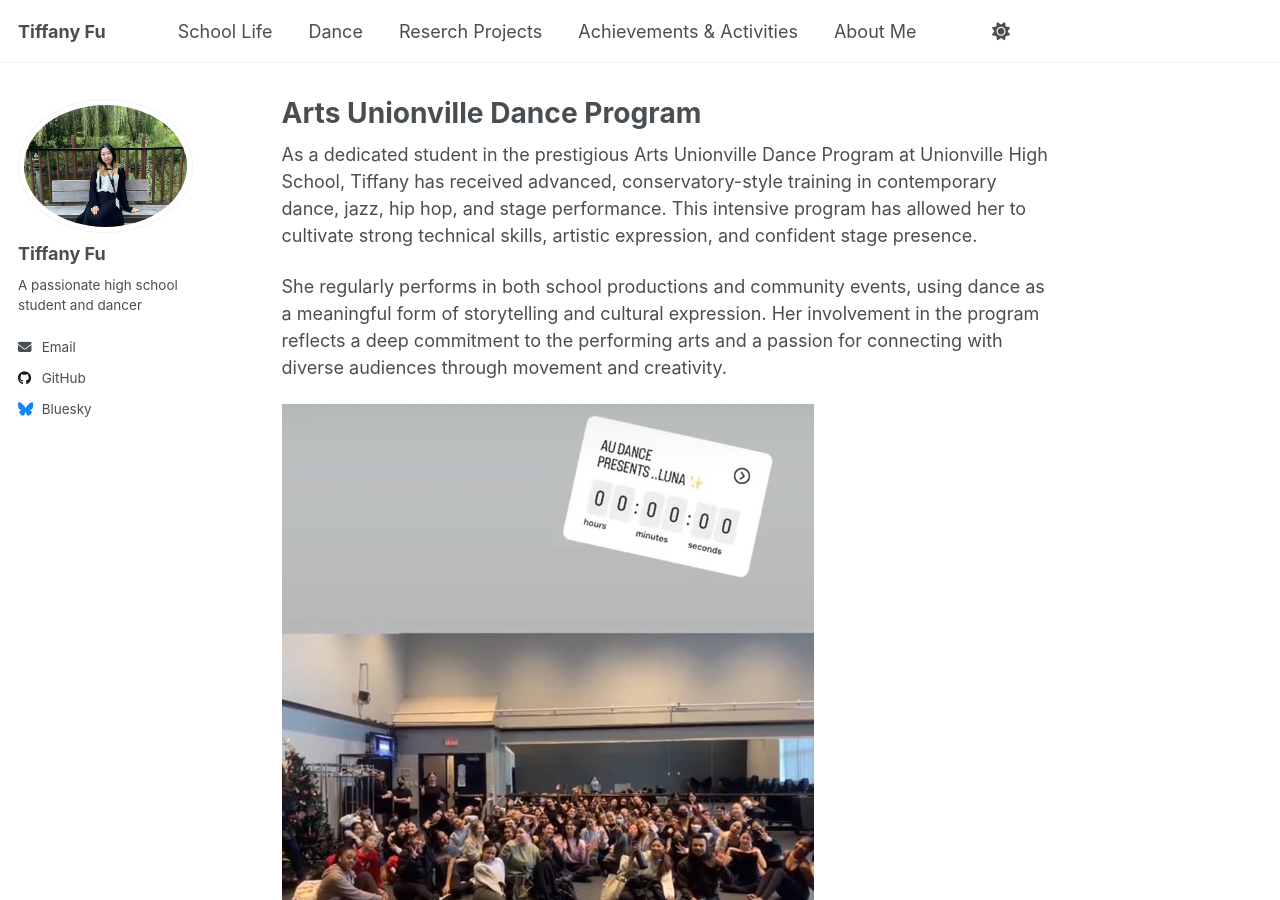
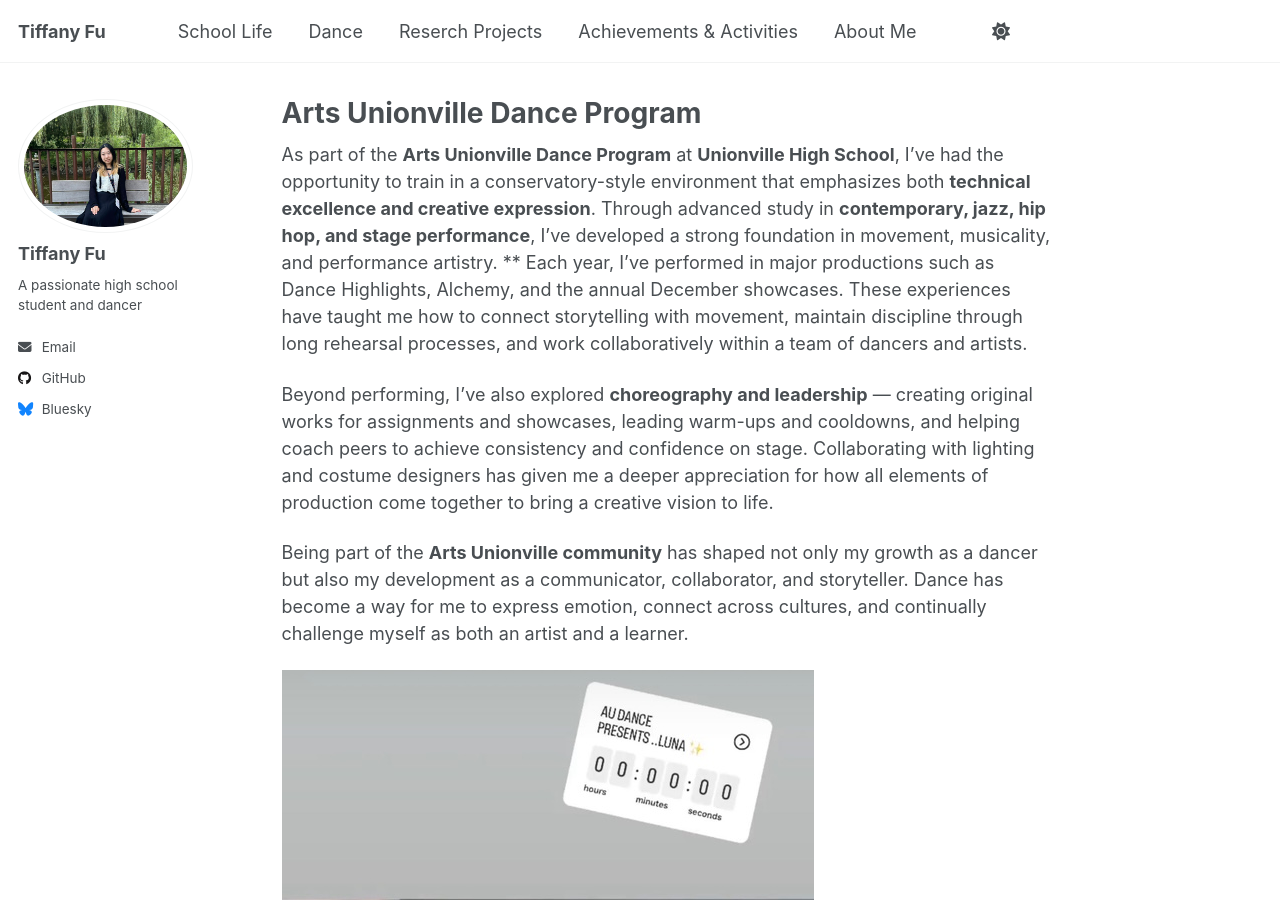
Before and after one commit to TiffanyJTFu/TiffanyTestWeb, a Jekyll site: the page built from _publications/AUDanceProgram.md, in a window 1280 px wide and 900 px high. Built offline with Jekyll 4.4.1, drawn with Linux system fonts in a browser that asks for light colours; a script that is not in the unit is left out.

Commit message:
Revise AUDanceProgram.md for clarity and detail
Enhanced the excerpt and body of the AUDanceProgram.md to better reflect the depth of training and experiences in the program, emphasizing technical skills, performance opportunities, and personal growth.

```diff
--- a/_publications/AUDanceProgram.md
+++ b/_publications/AUDanceProgram.md
@@ -3,11 +3,15 @@ title: "Arts Unionville Dance Program"
 collection: publications
 category: conferences
 permalink: /publications/AUDanceProgram
-excerpt: 'Enrolled in the elite Arts Unionville Dance Program at Unionville High School, receiving advanced training in contemporary, jazz, hip hop, and stage performance. Developed strong technical skills, artistic expression, and stage presence through regular school and community performances<br/><img src="https://www.tiffu.ca/images/schoolau1.jpg">'
+excerpt: 'Enrolled in the **elite, selective 4-year audition-based Arts Unionville Dance Program at Unionville High School**, I receive **advanced training** in **contemporary, jazz, hip hop, and stage performance**, further developing my **favorite hobby and special skills—dance**. I regularly perform in **school productions, community showcases, and multi-cultural events**, using dance to celebrate diverse cultures and connect audiences through storytelling and movement.<br/><img src="https://www.tiffu.ca/images/schoolau1.jpg">'
 ---
 
-As a dedicated student in the prestigious Arts Unionville Dance Program at Unionville High School, Tiffany has received advanced, conservatory-style training in contemporary dance, jazz, hip hop, and stage performance. This intensive program has allowed her to cultivate strong technical skills, artistic expression, and confident stage presence.
+As part of the **Arts Unionville Dance Program** at **Unionville High School**, I’ve had the opportunity to train in a conservatory-style environment that emphasizes both **technical excellence and creative expression**. Through advanced study in **contemporary, jazz, hip hop, and stage performance**, I’ve developed a strong foundation in movement, musicality, and performance artistry.
+**
+Each year, I’ve performed in major productions such as Dance Highlights, Alchemy, and the annual December showcases. These experiences have taught me how to connect storytelling with movement, maintain discipline through long rehearsal processes, and work collaboratively within a team of dancers and artists.
 
-She regularly performs in both school productions and community events, using dance as a meaningful form of storytelling and cultural expression. Her involvement in the program reflects a deep commitment to the performing arts and a passion for connecting with diverse audiences through movement and creativity.
+Beyond performing, I’ve also explored **choreography and leadership** — creating original works for assignments and showcases, leading warm-ups and cooldowns, and helping coach peers to achieve consistency and confidence on stage. Collaborating with lighting and costume designers has given me a deeper appreciation for how all elements of production come together to bring a creative vision to life.
+
+Being part of the **Arts Unionville community** has shaped not only my growth as a dancer but also my development as a communicator, collaborator, and storyteller. Dance has become a way for me to express emotion, connect across cultures, and continually challenge myself as both an artist and a learner.
 
 ![mun](https://www.tiffu.ca/images/schoolau1.jpg)
```
